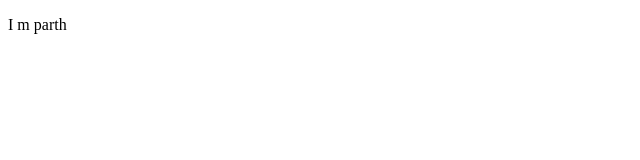
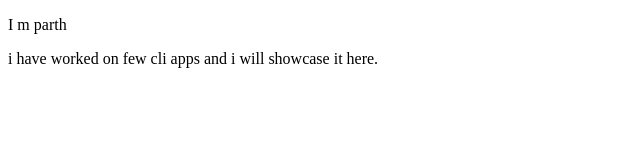
Before and after one commit to parthmodi444/stud, a plain HTML site: page index.html in a window 1280 px wide. Shown: the whole page, without its empty margins (0-640 px from the left). Drawn offline with Linux system fonts and the light colour scheme.

Commit message:
udated added featire
added para

```diff
--- a/index.html
+++ b/index.html
@@ -8,5 +8,6 @@
 </head>
 <body>
     <p>I m parth</p>
+    i have worked on few cli apps and i will showcase it here.
 </body>
 </html>
```
